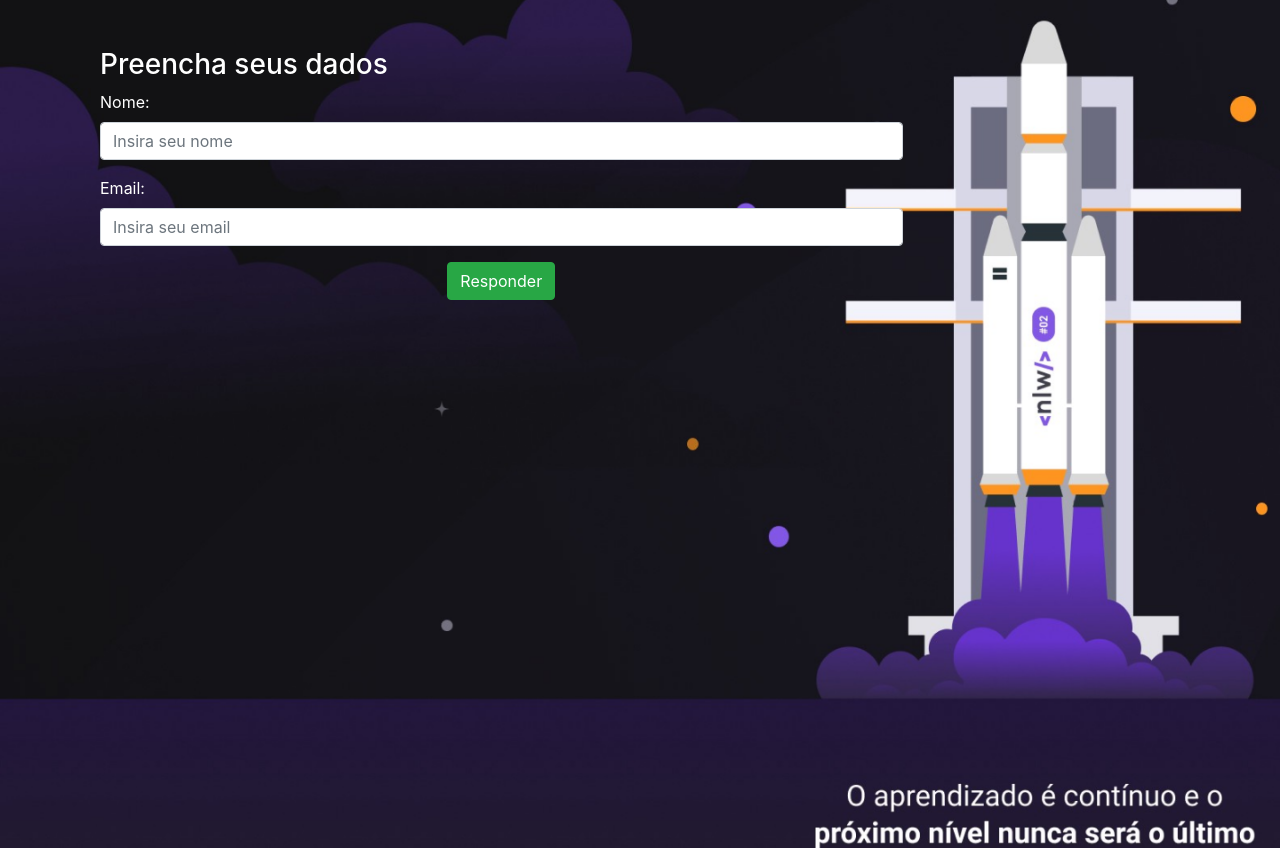
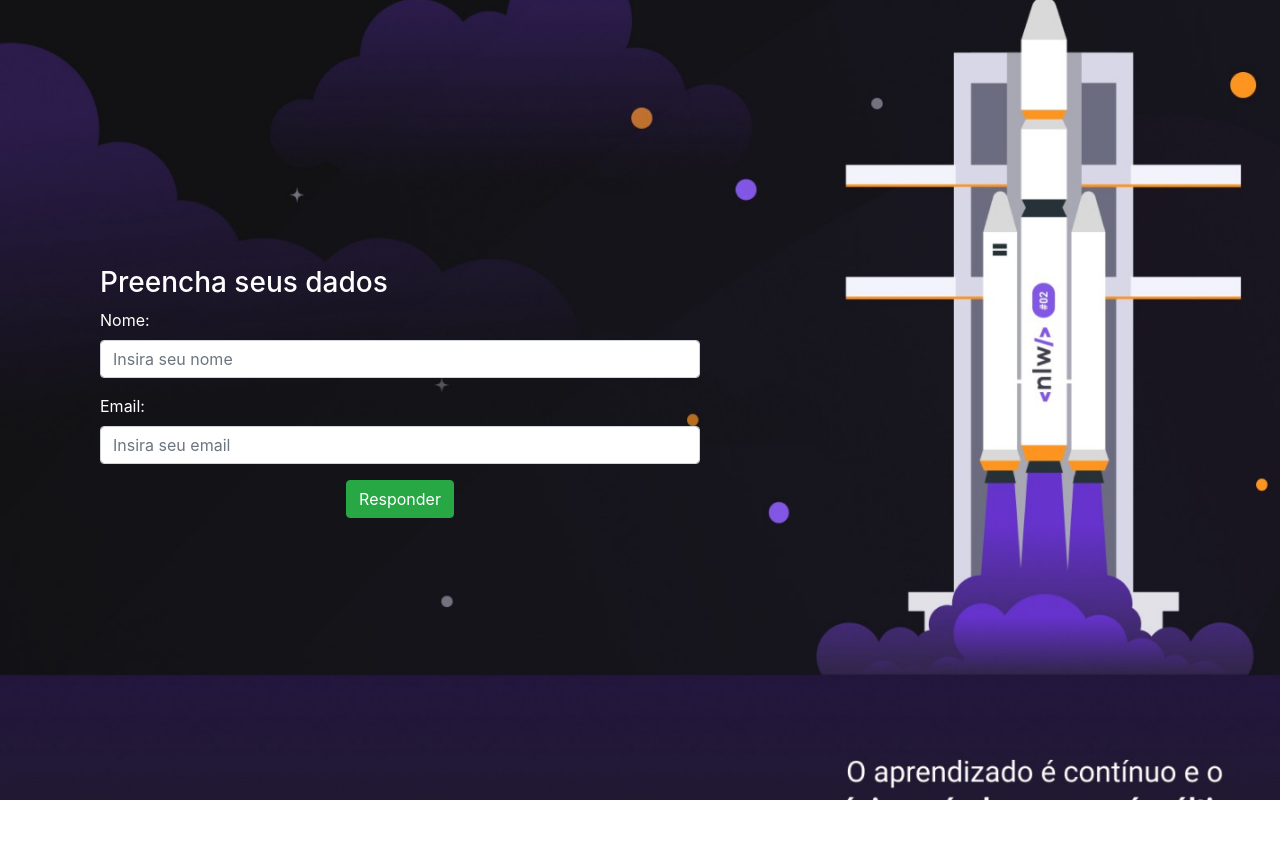
Before and after one commit to samuel-lujan/NLW-midia-simples, a Next.js app in the folder frontend/: page / in a window 1280 px wide. After the commit the page ends 800 px from the top, so only its background shows below. Built offline with nearby package versions, Linux system fonts and the light colour scheme.

Commit message:
Finalizando implementação dos estilos e do funcionamento do formulário

```diff
--- a/frontend/src/pages/index.jsx
+++ b/frontend/src/pages/index.jsx
@@ -1,22 +1,41 @@
 import styles from '../styles/pages/Home.module.css';
 import cx from 'classnames';
+import { useState } from 'react';
+import api from '../services/api'
+import axios from 'axios';
 
 export default function Home() {
+  const [name, setName]  = useState('');
+  const [email, setEmail]  = useState('');
+
+  async function handleSubmit(e){
+    e.preventDefault();
+    try{
+      const {data} = await api.post('/users', {
+        name,
+        email
+      });
+      alert('Cadastrado com sucesso');
+    } catch (error){
+      console.log(error);
+    }
+
+  }
   return (
-    <div className={cx(styles.background, 'pt-5')}>
-      <div className="container" style={{height: '100vh'}}>
-        <div className="px-auto">
-          <div className="col-9">
-            <div className="form">
+    <div className={cx(styles.background)}>
+      <div className="container d-flex align-content-center" style={{height: '100vh'}}>
+        <div className="d-flex align-items-center">
+          <div className={cx('col-9', styles.centerForm)}>
+            <div className={cx(styles.form)}>
               <h3 className={styles.label}>Preencha seus dados</h3>
-              <form action="">
+              <form onSubmit={handleSubmit}>
                 <div className="form-group">
-                  <label className={styles.label} htmlFor="name" required>Nome:</label>
-                  <input type="text" id="name" name="name" className="form-control" placeholder="Insira seu nome"/>
+                  <label className={styles.label} htmlFor="name">Nome:</label>
+                  <input type="text" id="name" name="name" onChange={(e)=> setName(e.target.value)} value={name} className="form-control" placeholder="Insira seu nome" required/>
                 </div>
                 <div className="form-group">
-                  <label className={styles.label} htmlFor="email" required>Email:</label>
-                  <input type="email" id="email" name="email" className="form-control" placeholder="Insira seu email"/>
+                  <label className={styles.label} htmlFor="email">Email:</label>
+                  <input type="email" id="email" name="email" onChange={(e) => setEmail(e.target.value)} value={email} className="form-control" placeholder="Insira seu email" required/>
                 </div>
                 <div className="form-group text-center">
                   <button className='btn btn-success' id="botao">Responder</button>
--- a/frontend/src/services/api.js
+++ b/frontend/src/services/api.js
@@ -1,7 +1,7 @@
 import axios from 'axios';
 
 const api = axios.create({
-    baseURL: 'http://localhost:3333'
+    baseURL: 'http://127.0.0.1:3333'
 });
 
 export default api;
--- a/frontend/src/styles/pages/Home.module.css
+++ b/frontend/src/styles/pages/Home.module.css
@@ -3,6 +3,13 @@
     background-size: cover;
     height: 100%;
 }
+
+.centerForm{
+    position: relative;
+    margin-top: auto;
+    margin-bottom: auto;
+}
+
 .label{
     color: #fff;
 }
@@ -10,3 +17,9 @@
 #botao{
     border-radius: 30px;
 }
+
+.form{
+    min-width: 300px;
+    width: 600px;
+
+}
```
